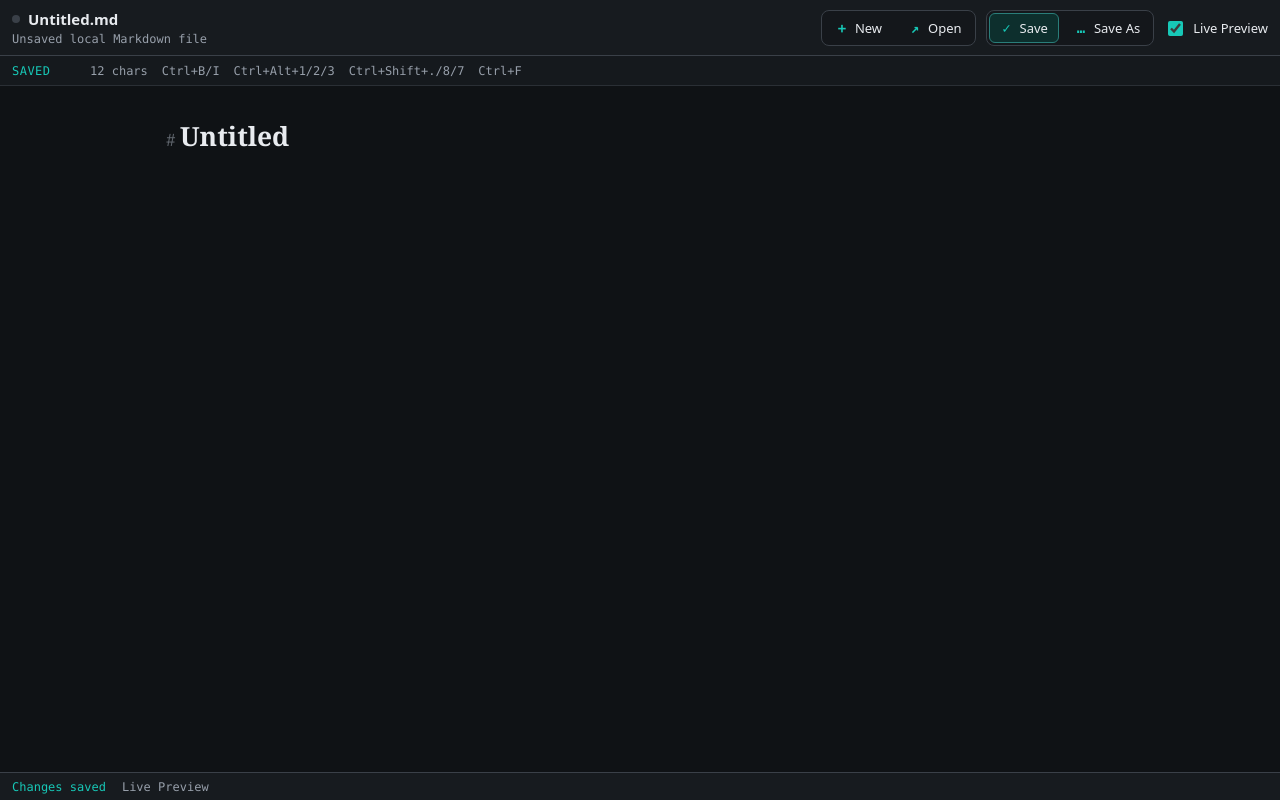
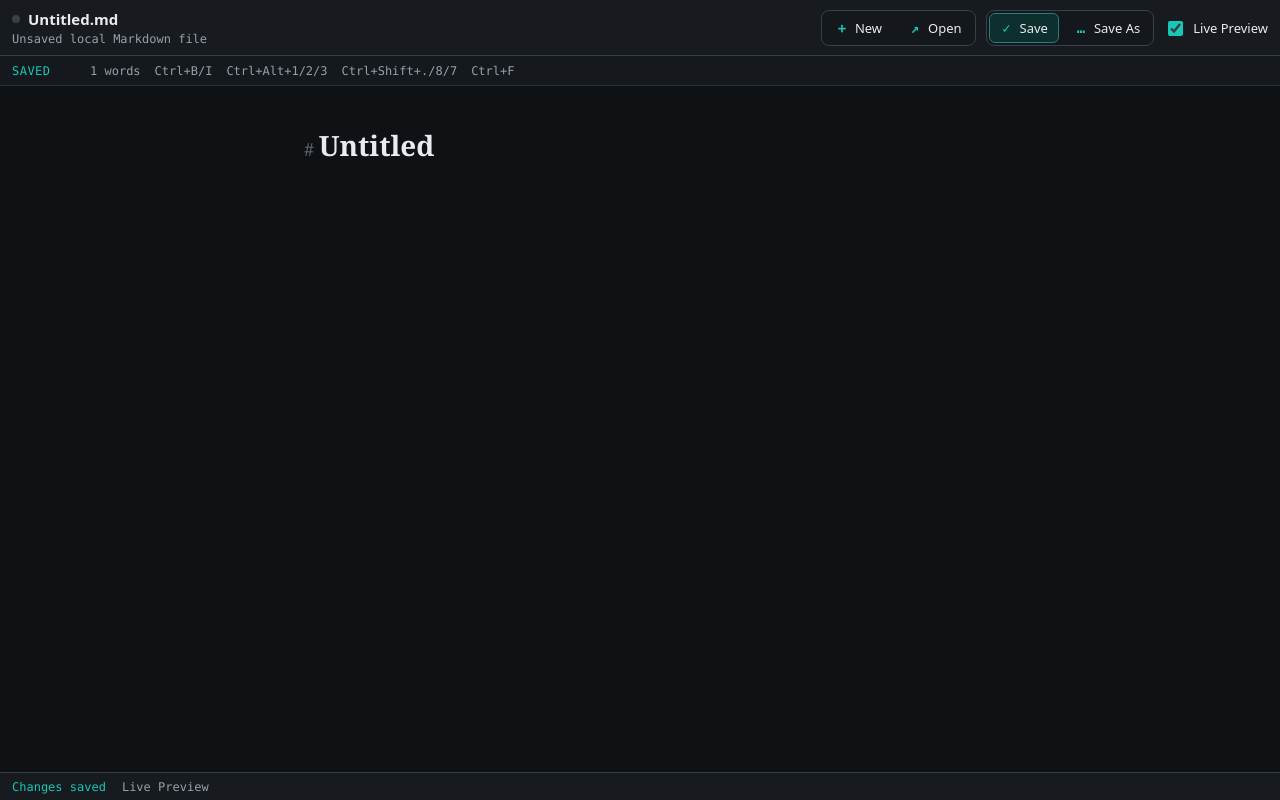
Before and after one commit to Thaolin/just-markdown-gold, a React (Vite) app: page / in a window 1280 px wide. Built offline with nearby package versions, Linux system fonts and the light colour scheme.

Commit message:
Polish reading view metrics

```diff
--- a/src/App.tsx
+++ b/src/App.tsx
@@ -10,6 +10,10 @@ function fileName(filePath: string | null): string {
 
 function positionKey(filePath: string | null): string {
   return filePath ?? "untitled";
+}
+
+function wordCount(text: string): number {
+  return text.match(/[\p{L}\p{N}]+(?:['’][\p{L}\p{N}]+)*/gu)?.length ?? 0;
 }
 
 export default function App() {
@@ -25,6 +29,7 @@ export default function App() {
   const recoveryTimer = useRef<ReturnType<typeof setTimeout> | null>(null);
   const title = `${dirty ? "*" : ""}${fileName(filePath)} - Just Markdown: Gold Edition`;
   const pathLabel = filePath ?? "Unsaved local Markdown file";
+  const words = wordCount(content);
 
   const cancelRecoveryTimer = useCallback(() => {
     if (recoveryTimer.current) {
@@ -287,7 +292,7 @@ export default function App() {
 
       <div className="subbar">
         <span className={`status-pill ${dirty ? "is-dirty" : ""}`}>{statusText}</span>
-        <span>{content.length.toLocaleString()} chars</span>
+        <span>{words.toLocaleString()} words</span>
         <span>Ctrl+B/I</span>
         <span>Ctrl+Alt+1/2/3</span>
         <span>Ctrl+Shift+./8/7</span>
--- a/src/styles.css
+++ b/src/styles.css
@@ -10,13 +10,13 @@
   --accent-weak: oklch(31% 0.05 184);
   --warn: oklch(77% 0.13 80);
   --bad: oklch(68% 0.15 22);
-  --font-serif: Georgia, "Times New Roman", serif;
+  --font-serif: Cambria, "Iowan Old Style", "Palatino Linotype", Georgia, serif;
   --font-mono: "JetBrains Mono", "Cascadia Mono", Consolas, ui-monospace, monospace;
   --fs-small: 12px;
   --fs-body: 14px;
-  --fs-read: 17px;
-  --lh-read: 1.7;
-  --measure: 70ch;
+  --fs-read: 18px;
+  --lh-read: 1.75;
+  --measure: 68ch;
 }
 
 * {
@@ -288,10 +288,11 @@ button:disabled {
 }
 
 .editor-host .cm-content {
-  padding: 34px clamp(24px, calc((100% - var(--measure)) / 2), 160px);
+  padding: 42px max(44px, calc((100% - var(--measure)) / 2)) 58px;
   font-family: var(--font-serif);
   font-size: var(--fs-read);
   line-height: var(--lh-read);
+  font-weight: 400;
   color: var(--fg);
   caret-color: var(--accent);
 }
```
